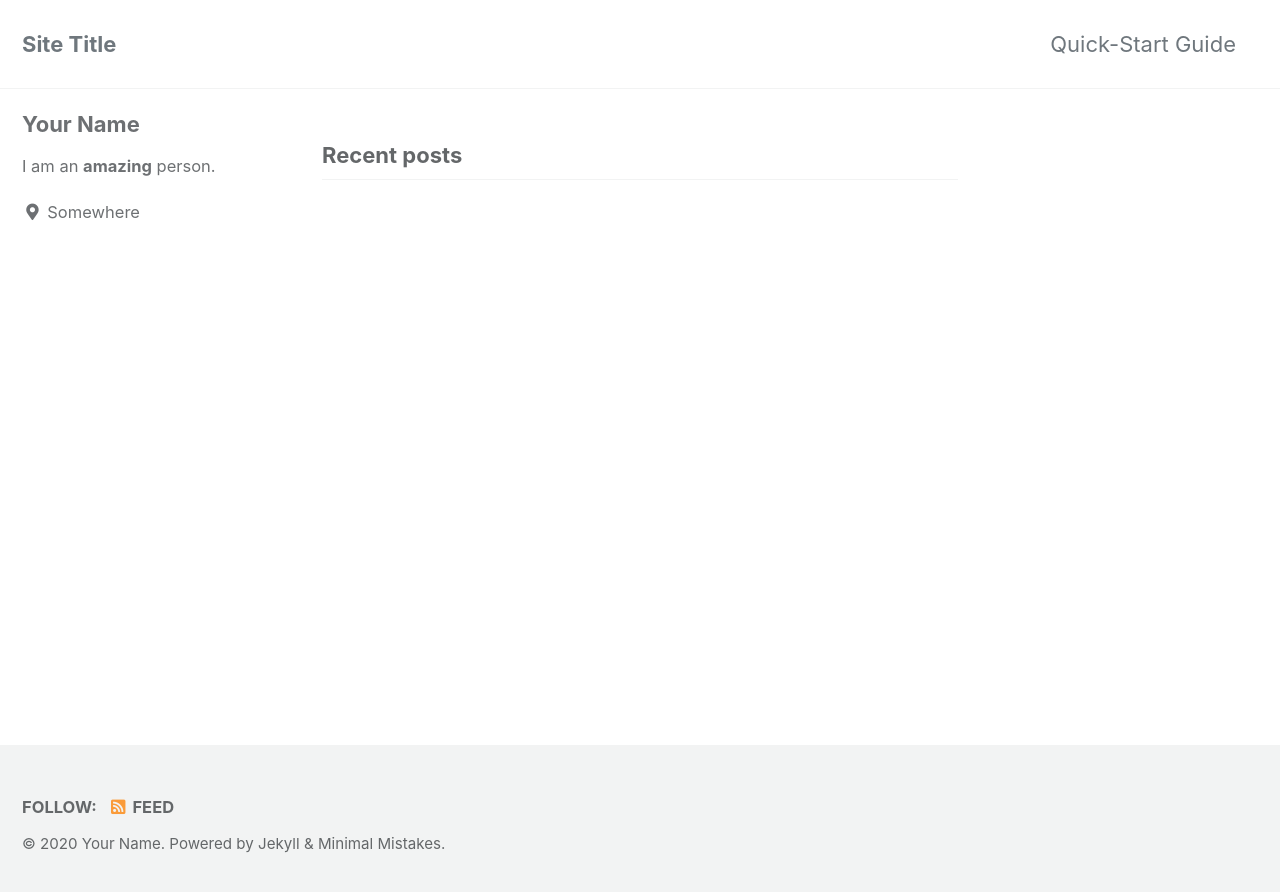
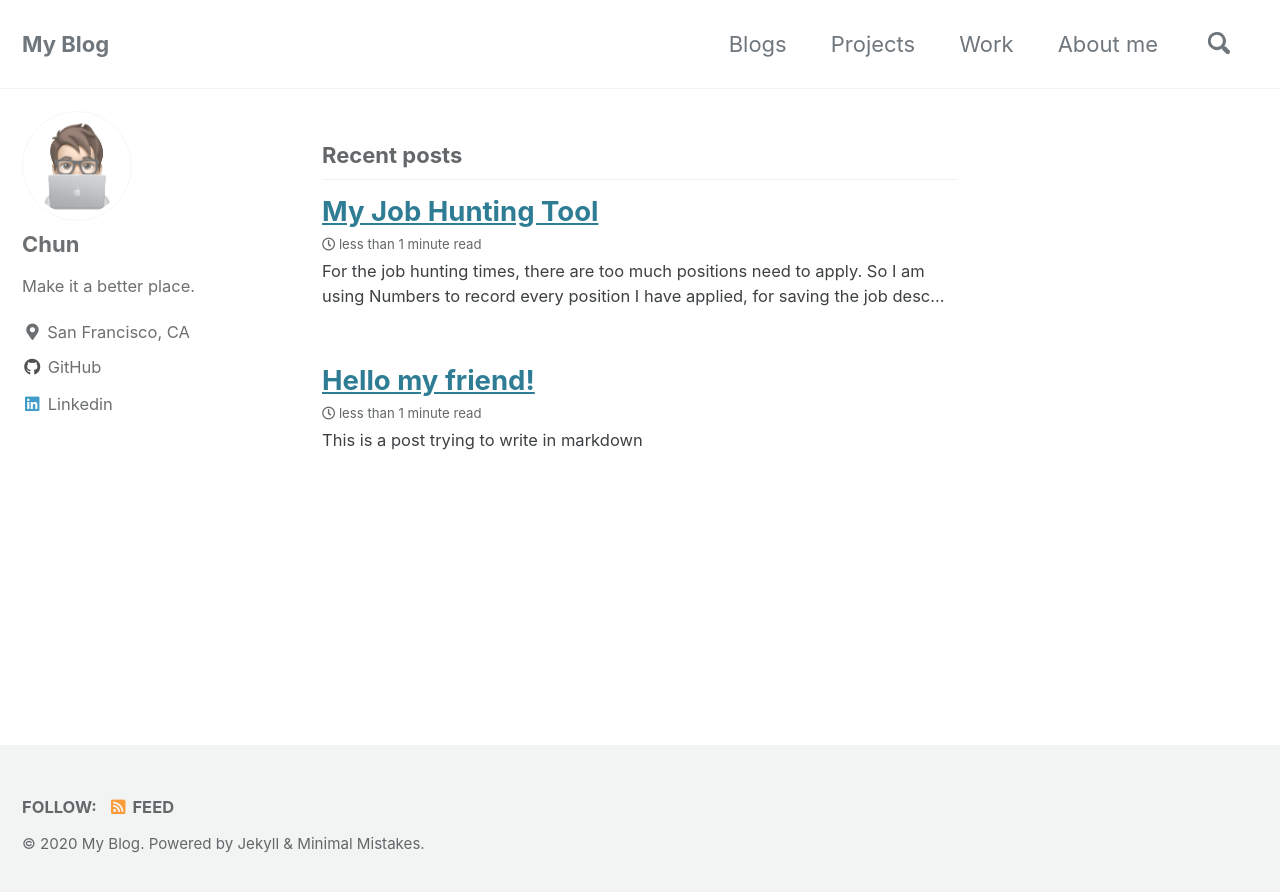
Before and after one commit to TAlcohol/TAlcohol.github.io, a Jekyll site: the page built from index.html, in a window 1280 px wide. Shown: the top 892 px of the page. Built offline with Jekyll 4.4.1, drawn with Linux system fonts in a browser that asks for light colours; cached includes are drawn as plain includes; the list of posts is cut into pages by our own code.

Commit message:
blog test

```diff
--- a/_config.yml
+++ b/_config.yml
@@ -16,10 +16,10 @@ minimal_mistakes_skin    : "default" # "air", "aqua", "contrast", "dark", "dirt"
 
 # Site Settings
 locale                   : "en-US"
-title                    : "Site Title"
+title                    : "My Blog"
 title_separator          : "-"
 subtitle                 : # site tagline that appears below site title in masthead
-name                     : "Your Name"
+name                     : "My Blog"
 description              : "An amazing website."
 url                      : # the base hostname & protocol for your site e.g. "https://mmistakes.github.io"
 baseurl                  : # the subpath of your site, e.g. "/blog"
@@ -51,7 +51,8 @@ reCaptcha:
   secret                 :
 atom_feed:
   path                   : # blank (default) uses feed.xml
-search                   : # true, false (default)
+# search                   : # true, false (default)
+search                   : true
 search_full_content      : # true, false (default)
 search_provider          : # lunr (default), algolia, google
 algolia:
@@ -93,10 +94,10 @@ analytics:
 
 # Site Author
 author:
-  name             : "Your Name"
-  avatar           : # path of avatar image, e.g. "/assets/images/bio-photo.jpg"
-  bio              : "I am an **amazing** person."
-  location         : "Somewhere"
+  name             : "Chun"
+  avatar           : "/assets/images/bio-photo.png"
+  bio              : "Make it a better place."
+  location         : "San Francisco, CA"
   email            :
   links:
     - label: "Email"
@@ -113,7 +114,11 @@ author:
       # url: "https://facebook.com/"
     - label: "GitHub"
       icon: "fab fa-fw fa-github"
-      # url: "https://github.com/"
+      url: "https://github.com/TAlcohol/"
+    - label: "Linkedin"
+      icon: "fab fa-fw fa-linkedin"
+      url: "https://www.linkedin.com/in/xiechun/"
+
     - label: "Instagram"
       icon: "fab fa-fw fa-instagram"
       # url: "https://instagram.com/"
@@ -277,5 +282,5 @@ defaults:
       author_profile: true
       read_time: true
       comments: # true
-      share: true
+      share: false
       related: true
--- a/_data/navigation.yml
+++ b/_data/navigation.yml
@@ -1,9 +1,13 @@
 # main links
 main:
-  - title: "Quick-Start Guide"
-    url: https://mmistakes.github.io/minimal-mistakes/docs/quick-start-guide/
-  # - title: "About"
-  #   url: https://mmistakes.github.io/minimal-mistakes/about/
+  - title: "Blogs"
+    url: /posts/
+  - title: "Projects"
+    url: /posts/
+  - title: "Work"
+    url: /posts/
+  - title: "About me"
+    url: /about/
   # - title: "Sample Posts"
   #   url: /year-archive/
   # - title: "Sample Collections"
--- /dev/null
+++ b/_posts/2020-07-01-Hello-my-friend.md
@@ -0,0 +1,8 @@
+---
+layout: single
+title: Hello my friend!
+---
+
+### This is a post trying to write in markdown
+
+Hello, my **friend**!
--- /dev/null
+++ b/_posts/2020-07-06-My-Job-Hunting-Tool.md
@@ -0,0 +1,30 @@
+---
+layout: single
+title: My Job Hunting Tool
+---
+
+For the job hunting times, there are too much positions need to apply. So I am using Numbers to record every position I have applied, for saving the job descriptions and other informations.
+
+While it won't last for long. There's too much work for maintain and the adding way are making my finger broken.
+
+So I build a website runs locally for storing those positions and companies. I learned Vue.js days ago and I thought this is the perfect chance for me to learn Vue in a practical way.
+
+{% highlight javascript %}
+getPositions() {
+      const path = `http://localhost:5000/users/1/user_positions?page=${this.currentPage}`;
+      axios.get(path)
+        .then((res) => {
+          this.positions = res.data.positions;
+          this.total_rows = res.data.total_count;
+        })
+        .catch((error) => {
+          // eslint-disable-next-line
+          console.error(error);
+        });
+},
+{% endhighlight %}
+
+----
+
+A screenshot of this tool.
+![My helpful screenshot](/assets/images/job-tracker.png)
--- /dev/null
+++ b/posts.html
@@ -0,0 +1,4 @@
+---
+layout: posts
+author_profile: true
+---
```
Also changed, not shown: about.html (added, +7 -0 lines), assets/images/bio-photo.png (added), assets/images/job-tracker.png (added).
